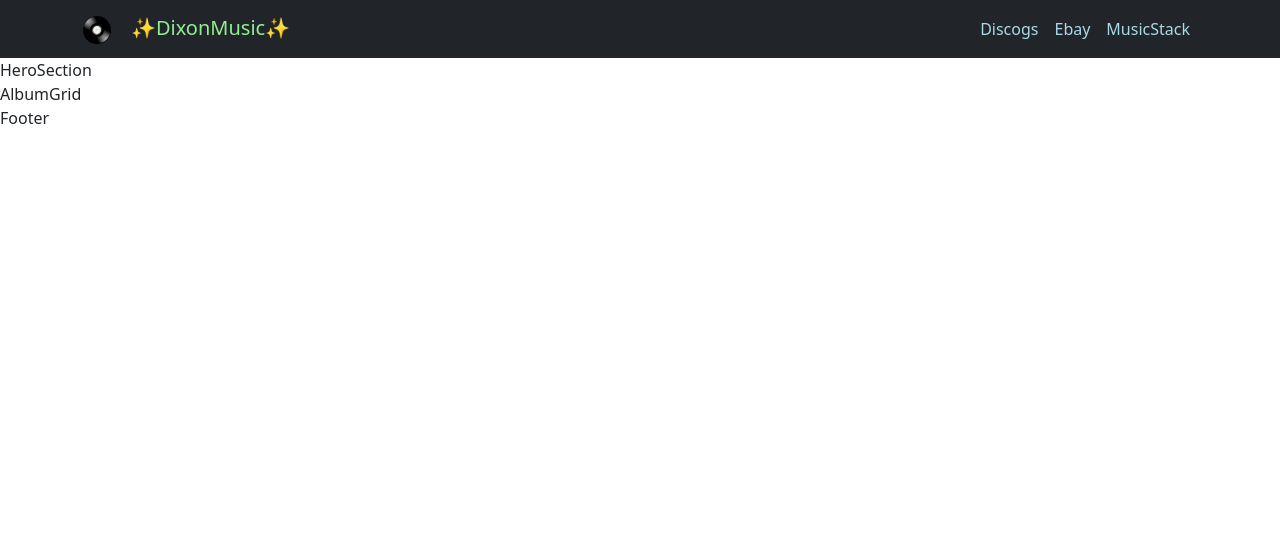
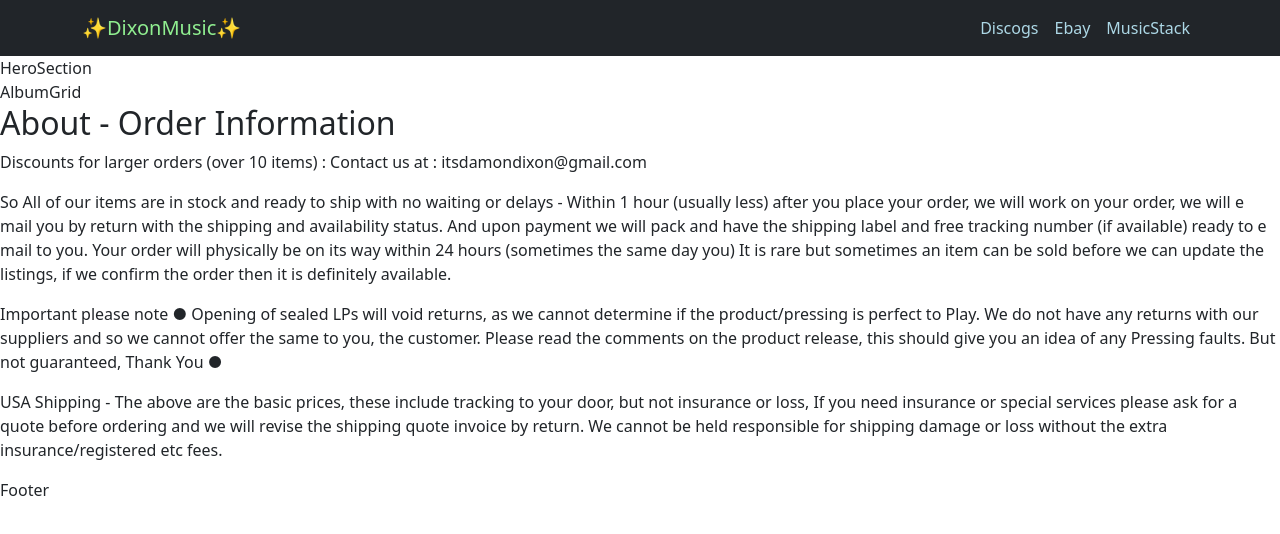
Before and after one commit to lemonase/dixonmusic-website, a React (Vite) app in the folder dixonmusic-react/: page / in a window 1280 px wide. Shown: the top 534 px of the page. Built offline with nearby package versions, Linux system fonts and the light colour scheme.

Commit message:
edit navbar, add react-icons, change favicon and add about component

```diff
--- a/dixonmusic-react/index.html
+++ b/dixonmusic-react/index.html
@@ -3,7 +3,7 @@
 
 <head>
   <meta charset="UTF-8" />
-  <link rel="icon" type="image/svg+xml" href="/vite.svg" />
+  <link rel="icon" type="image/svg+xml" href="/simple_record.svg" />
   <meta name="viewport" content="width=device-width, initial-scale=1.0" />
   <title>Welcome to Dixon Music</title>
 </head>
--- a/dixonmusic-react/package.json
+++ b/dixonmusic-react/package.json
@@ -12,7 +12,8 @@
     "bootstrap": "^5.2.2",
     "react": "^18.2.0",
     "react-bootstrap": "^2.6.0",
-    "react-dom": "^18.2.0"
+    "react-dom": "^18.2.0",
+    "react-icons": "^4.6.0"
   },
   "devDependencies": {
     "@types/react": "^18.0.24",
--- a/dixonmusic-react/src/App.tsx
+++ b/dixonmusic-react/src/App.tsx
@@ -1,16 +1,18 @@
 import { useState } from "react";
 
-import MainNavbar from "./components/NavbarComponents/MainNavbar";
+import Navbar from "./components/NavbarComponents/Navbar";
 import HeroSection from "./components/HeroSection/HeroSection";
 import AlbumGrid from "./components/AlbumGrid/AlbumGrid";
 import Footer from "./components/Footer/Footer";
+import About from "./components/About/About";
 
 function App() {
   return (
     <div className="App">
-      <MainNavbar />
+      <Navbar />
       <HeroSection />
       <AlbumGrid />
+      <About></About>
       <Footer />
     </div>
   );
--- /dev/null
+++ b/dixonmusic-react/src/components/About/About.tsx
@@ -0,0 +1,45 @@
+import React from "react";
+
+function About() {
+  return (
+    <>
+      <h2>About - Order Information</h2>
+
+      <p>
+        Discounts for larger orders (over 10 items) : Contact us at :
+        itsdamondixon@gmail.com
+      </p>
+
+      <p>
+        So All of our items are in stock and ready to ship with no waiting or
+        delays - Within 1 hour (usually less) after you place your order, we
+        will work on your order, we will e mail you by return with the shipping
+        and availability status. And upon payment we will pack and have the
+        shipping label and free tracking number (if available) ready to e mail
+        to you. Your order will physically be on its way within 24 hours
+        (sometimes the same day you) It is rare but sometimes an item can be
+        sold before we can update the listings, if we confirm the order then it
+        is definitely available.
+      </p>
+
+      <p>
+        Important please note ● Opening of sealed LPs will void returns, as we
+        cannot determine if the product/pressing is perfect to Play. We do not
+        have any returns with our suppliers and so we cannot offer the same to
+        you, the customer. Please read the comments on the product release, this
+        should give you an idea of any Pressing faults. But not guaranteed,
+        Thank You ●
+      </p>
+
+      <p>
+        USA Shipping - The above are the basic prices, these include tracking to
+        your door, but not insurance or loss, If you need insurance or special
+        services please ask for a quote before ordering and we will revise the
+        shipping quote invoice by return. We cannot be held responsible for
+        shipping damage or loss without the extra insurance/registered etc fees.
+      </p>
+    </>
+  );
+}
+
+export default About;
--- a/dixonmusic-react/src/components/NavbarComponents/MainNavbar.tsx
+++ b/dixonmusic-react/src/components/NavbarComponents/Navbar.tsx
@@ -15,12 +15,15 @@ const MainNavbar = () => {
         <Navbar.Brand href="#home">
           <NavbarBrandLogo />
           <BrandText />
+          <NavbarBrandLogo />
         </Navbar.Brand>
         <Navbar.Toggle aria-controls="basic-navbar-nav" />
         <Navbar.Collapse id="basic-navbar-nav">
           <Navbar.Collapse className="justify-content-end">
             <Nav className="link-text">
-              <Nav.Link href="#">Discogs</Nav.Link>
+              <Nav.Link href="https://www.discogs.com/seller/dixonmusic/profile">
+                Discogs
+              </Nav.Link>
               <Nav.Link href="#">Ebay</Nav.Link>
               <Nav.Link href="#">MusicStack</Nav.Link>
             </Nav>
--- a/dixonmusic-react/src/components/NavbarComponents/NavbarBrandLogo.tsx
+++ b/dixonmusic-react/src/components/NavbarComponents/NavbarBrandLogo.tsx
@@ -1,16 +1,19 @@
 import React from "react";
+import { BsFillRecordCircleFill } from "react-icons/bs";
 import logo from "../../assets/record.svg";
 // import logo from "../assets/old_dixon_music.jpg";
 
 function NavbarBrandLogo() {
-  return (
-    <img
-      src={logo}
-      width="30"
-      style={{ marginRight: "10%" }}
-      alt="record svg"
-    />
-  );
+  return <></>;
+
+  // return <BsFillRecordCircleFill></BsFillRecordCircleFill>;
+
+  // <img
+  //   src={logo}
+  //   width="30"
+  //   style={{ marginRight: "10%" }}
+  //   alt="record svg"
+  // />
 }
 
 export default NavbarBrandLogo;
```
Also changed, not shown: dixonmusic-react/public/simple_record.svg (added), 1 other file (tests, documents, lock files or other folders).
